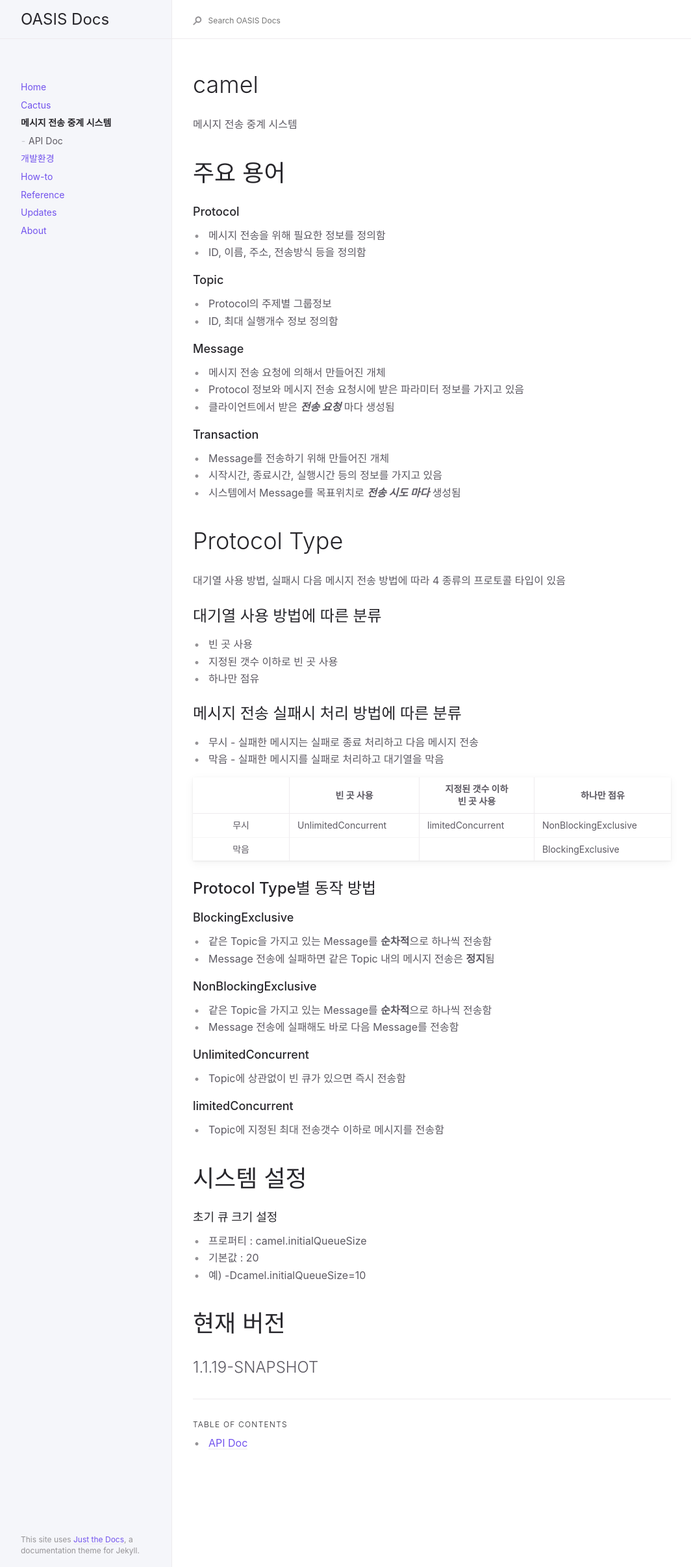
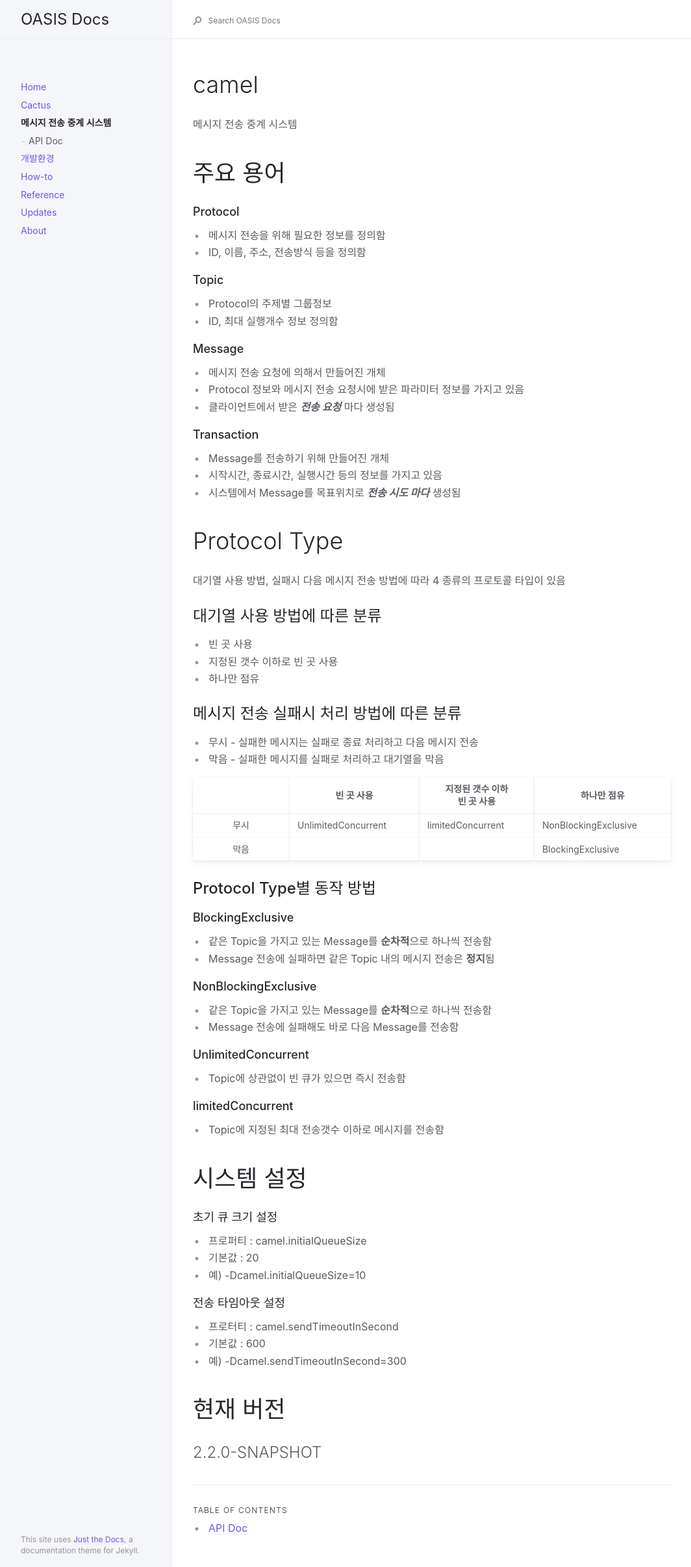
Before and after one commit to oasis-official/oasis-official.github.io, a Jekyll site: the page built from docs/camel/camel.md, in a window 1280 px wide. Shown: the whole page at 65% size, without its empty margins (91-1155 px from the left). Built offline with Jekyll 4.4.1, drawn with Linux system fonts in a browser that asks for light colours.

Commit message:
Update camel.md

```diff
--- a/docs/camel/camel.md
+++ b/docs/camel/camel.md
@@ -68,7 +68,12 @@ permalink: /docs/camel
  - 기본값 : 20
  - 예) -Dcamel.initialQueueSize=10
 
+### 전송 타임아웃 설정
+ - 프로터티 : camel.sendTimeoutInSecond
+ - 기본값 : 600
+ - 예) -Dcamel.sendTimeoutInSecond=300
+
 
 # 현재 버전
-1.1.19-SNAPSHOT
+2.2.0-SNAPSHOT
 {: .fs-6 .fw-300 }
```
